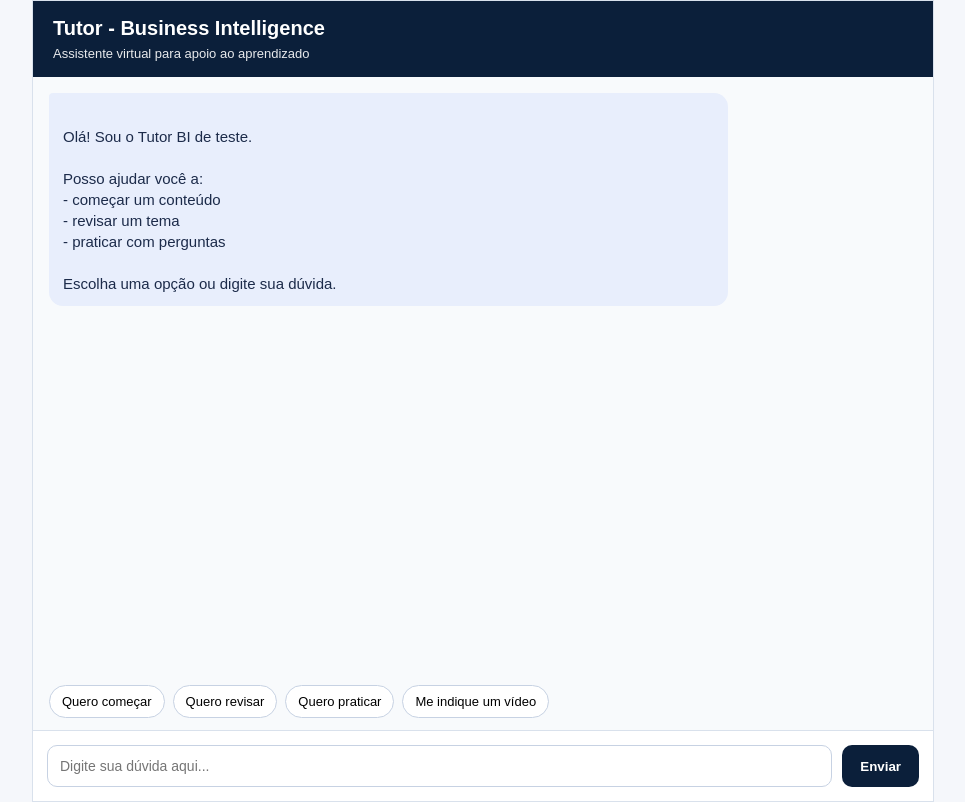
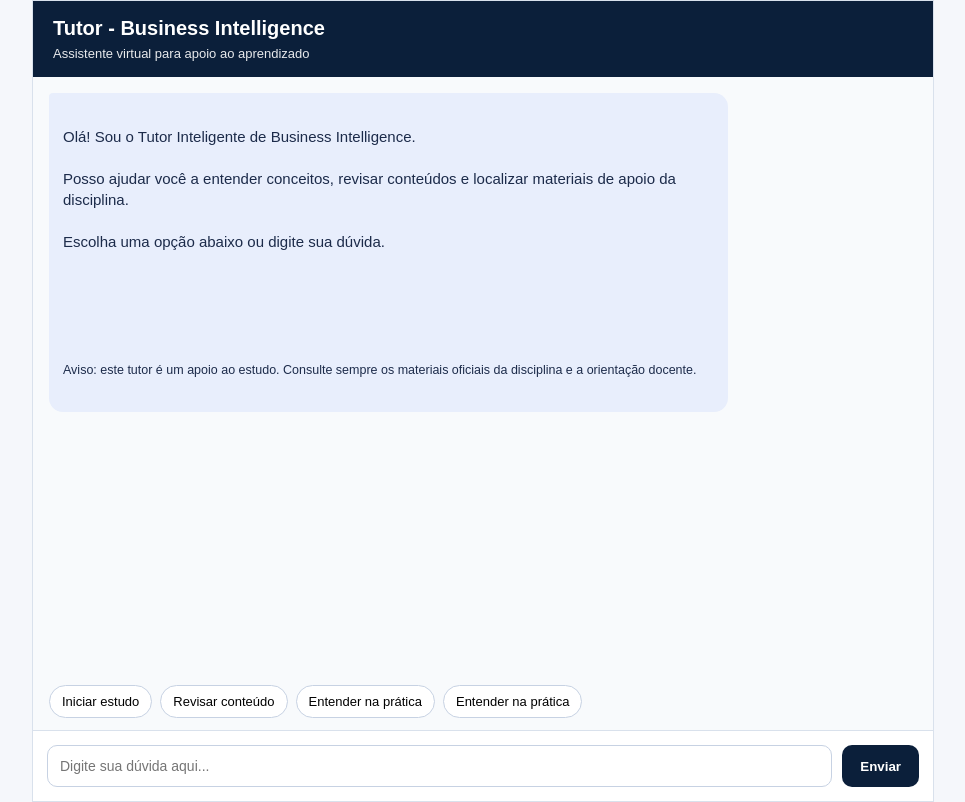
Before and after one commit to lesawa/tutor-bi-teste, a website: page index.html in a window 1280 px wide. Shown: the whole page, without its empty margins (157-1122 px from the left). Drawn offline with Linux system fonts and the light colour scheme.

Commit message:
Update index.html

```diff
--- a/index.html
+++ b/index.html
@@ -122,22 +122,24 @@
 
     <div class="chat-box" id="chatBox">
       <div class="message bot">
-        Olá! Sou o Tutor BI de teste.
+        Olá! Sou o Tutor Inteligente de Business Intelligence.
 
-        Posso ajudar você a:
-        - começar um conteúdo
-        - revisar um tema
-        - praticar com perguntas
+        Posso ajudar você a entender conceitos, revisar conteúdos e localizar materiais de apoio da disciplina.
 
-        Escolha uma opção ou digite sua dúvida.
+        Escolha uma opção abaixo ou digite sua dúvida.
+
+        <br><br>
+        <small>
+          Aviso: este tutor é um apoio ao estudo. Consulte sempre os materiais oficiais da disciplina e a orientação docente.
+        </small>
       </div>
     </div>
 
     <div class="quick-buttons">
-      <button onclick="sendQuickMessage('comecar')">Quero começar</button>
-      <button onclick="sendQuickMessage('revisar')">Quero revisar</button>
-      <button onclick="sendQuickMessage('praticar')">Quero praticar</button>
-      <button onclick="sendQuickMessage('video')">Me indique um vídeo</button>
+      <button onclick="sendQuickMessage('comecar')">Iniciar estudo</button>
+      <button onclick="sendQuickMessage('revisar')">Revisar conteúdo</button>
+      <button onclick="sendQuickMessage('praticar')">Entender na prática</button>
+      <button onclick="sendQuickMessage('video')">Entender na prática</button>
     </div>
 
     <div class="chat-input">
```
